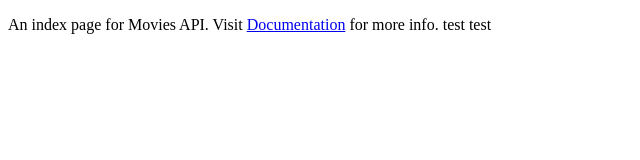
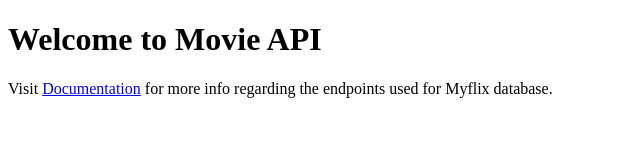
Before and after one commit to mayyinandprojects/Movie-API, a website: page public/index.html in a window 1280 px wide. Shown: the whole page, without its empty margins (0-640 px from the left). Drawn offline with Linux system fonts and the light colour scheme.

Commit message:
update index.html
update details on the index.html website.

```diff
--- a/public/index.html
+++ b/public/index.html
@@ -6,6 +6,7 @@
     <title>Movie Api</title>
 </head>
 <body>
-    <p>An index page for Movies API. Visit <a href="./documentation.html">Documentation</a> for more info. test test</p>
+    <h1>Welcome to Movie API</h1>
+    <p>Visit <a href="./documentation.html">Documentation</a> for more info regarding the endpoints used for Myflix database. </p>
 </body>
 </html>
```
